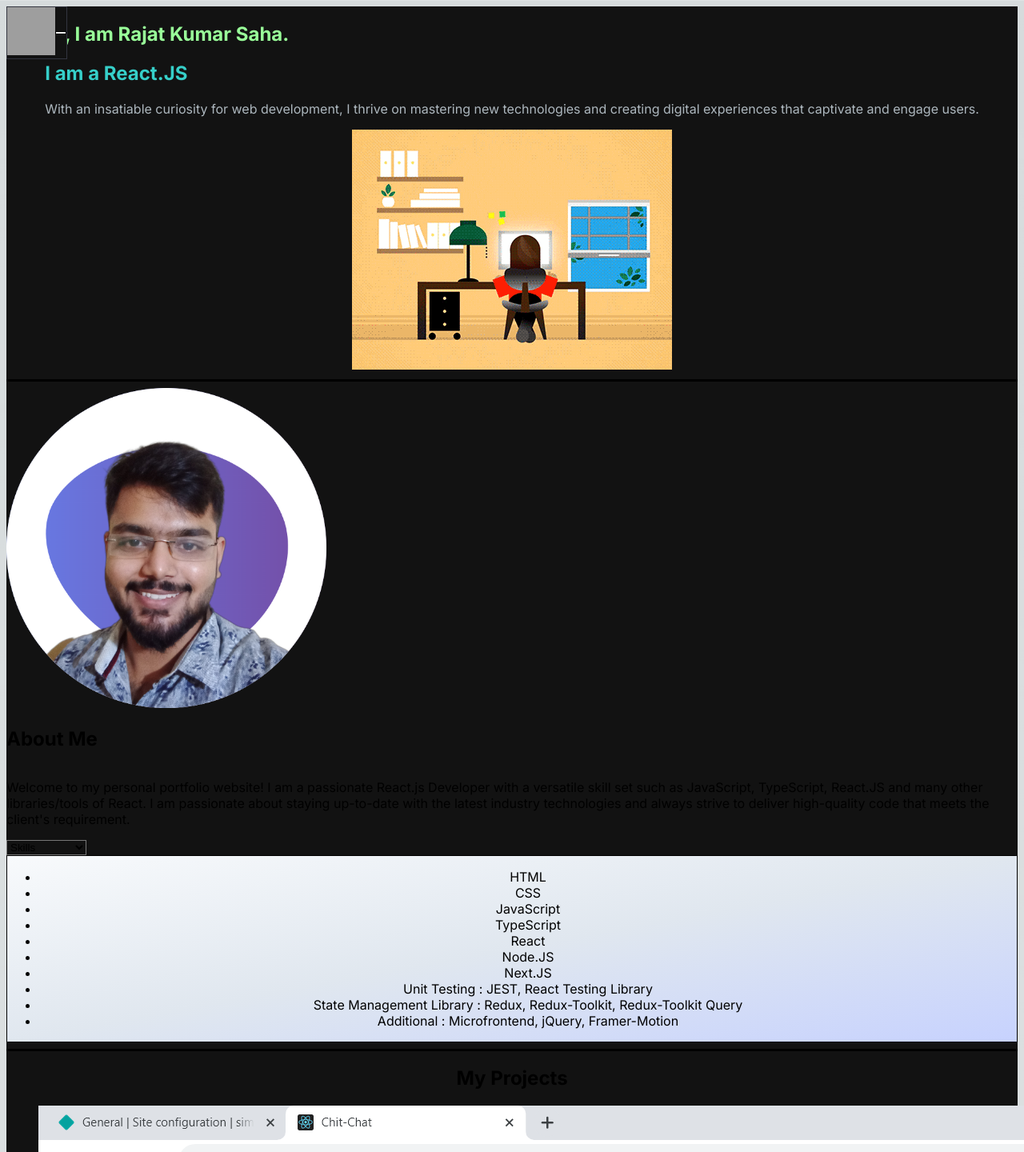
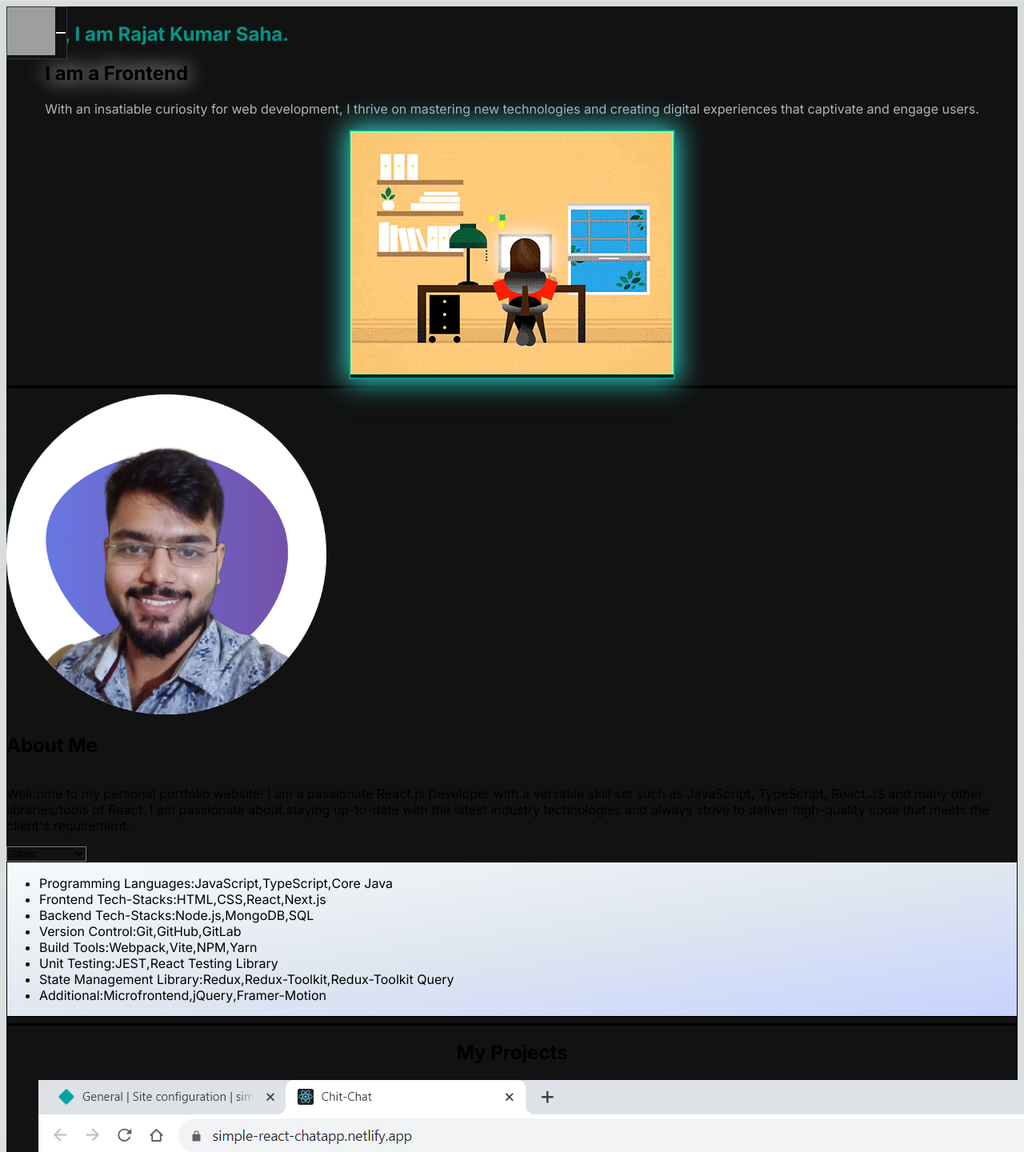
Before and after one commit to Rajat-KS-08/my-portfolio, a Next.js app: page / in a window 1280 px wide. Shown: the top 1440 px of the page at 80% size. Built offline with nearby package versions, Linux system fonts and the light colour scheme; grey boxes are pictures that could not be loaded.

Commit message:
UI modifications

```diff
--- a/src/app/components/AboutSection.js
+++ b/src/app/components/AboutSection.js
@@ -1,9 +1,9 @@
 "use client";
-import React, { useTransition, useState, startTransition } from 'react';
-import Image from 'next/image';
-import Link from 'next/link';
-import TabButton from './TabButton';
-import Card from './Card';
+import React, { useTransition, useState, startTransition } from "react";
+import Image from "next/image";
+import Link from "next/link";
+import TabButton from "./TabButton";
+import Card from "./Card";
 import profileImg from "../../assets/images/profilePic.png";
 import skillsGIF from "../../assets/about_me_GIFs/skills.gif";
 import educationGIF from "../../assets/about_me_GIFs/education.gif";
@@ -11,96 +11,175 @@ import experienceGIF from "../../assets/about_me_GIFs/experience.gif";
 import certificationsGIF from "../../assets/about_me_GIFs/certificate.gif";
 import resumeGIF from "../../assets/about_me_GIFs/resume.gif";
 
-const aboutMe = "Welcome to my personal portfolio website! I am a passionate React.js Developer with a versatile skill set such as JavaScript, TypeScript, React.JS and many other libraries/tools of React. I am passionate about staying up-to-date with the latest industry technologies and always strive to deliver high-quality code that meets the client's requirement.";
-const reduxCourseUrl = "https://www.udemy.com/certificate/UC-5af098ca-5a8a-450f-856b-b9888da801c9/";
-const reactArchUrl = "https://www.linkedin.com/learning/certificates/ccceeda53d94e8e9f4395856154bf5511fab732965f594a8d13c434075a0d94e";
+const aboutMe =
+  "Welcome to my personal portfolio website! I am a passionate React.js Developer with a versatile skill set such as JavaScript, TypeScript, React.JS and many other libraries/tools of React. I am passionate about staying up-to-date with the latest industry technologies and always strive to deliver high-quality code that meets the client's requirement.";
+const reduxCourseUrl =
+  "https://www.udemy.com/certificate/UC-5af098ca-5a8a-450f-856b-b9888da801c9/";
+const reactArchUrl =
+  "https://www.linkedin.com/learning/certificates/ccceeda53d94e8e9f4395856154bf5511fab732965f594a8d13c434075a0d94e";
 const TAB_DATA = [
   {
-    title : "Skills",
-    id : "skills",
-    content : (
-      <Card cardGIF={skillsGIF} content={
-        <ul className='list-disc pl-2'>
-          <li>HTML</li>
-          <li>CSS</li>
-          <li>JavaScript</li>
-          <li>TypeScript</li>
-          <li>React</li>
-          <li>Node.JS</li>
-          <li>Next.JS</li>
-          <li>Unit Testing : JEST, React Testing Library</li>
-          <li>State Management Library : Redux, Redux-Toolkit, Redux-Toolkit Query</li>
-          <li>Additional : Microfrontend, jQuery, Framer-Motion</li>
+    title: "Skills",
+    id: "skills",
+    content: (
+      <Card
+        cardGIF={skillsGIF}
+        content={
+          <ul className="list-disc pl-2 text-left break-words whitespace-normal max-w-full">
+            <li>
+              <span className="font-bold text-indigo-700">Programming Languages</span>
+              <span className="mx-1 text-gray-500 font-semibold">:</span>
+              <span className="text-indigo-900 font-medium bg-indigo-100 px-2 py-0.5 rounded-lg ml-1 inline-block whitespace-nowrap">JavaScript</span>,
+              <span className="text-indigo-900 font-medium bg-indigo-100 px-2 py-0.5 rounded-lg ml-1 inline-block whitespace-nowrap">TypeScript</span>,
+              <span className="text-indigo-900 font-medium bg-indigo-100 px-2 py-0.5 rounded-lg ml-1 inline-block whitespace-nowrap">Core Java</span>
+            </li>
+            <li>
+              <span className="font-bold text-indigo-700">Frontend Tech-Stacks</span>
+              <span className="mx-1 text-gray-500 font-semibold">:</span>
+              <span className="text-indigo-900 font-medium bg-indigo-100 px-2 py-0.5 rounded-lg ml-1 inline-block whitespace-nowrap">HTML</span>,
+              <span className="text-indigo-900 font-medium bg-indigo-100 px-2 py-0.5 rounded-lg ml-1 inline-block whitespace-nowrap">CSS</span>,
+              <span className="text-indigo-900 font-medium bg-indigo-100 px-2 py-0.5 rounded-lg ml-1 inline-block whitespace-nowrap">React</span>,
+              <span className="text-indigo-900 font-medium bg-indigo-100 px-2 py-0.5 rounded-lg ml-1 inline-block whitespace-nowrap">Next.js</span>
+            </li>
+            <li>
+              <span className="font-bold text-indigo-700">Backend Tech-Stacks</span>
+              <span className="mx-1 text-gray-500 font-semibold">:</span>
+              <span className="text-indigo-900 font-medium bg-indigo-100 px-2 py-0.5 rounded-lg ml-1 inline-block whitespace-nowrap">Node.js</span>,
+              <span className="text-indigo-900 font-medium bg-indigo-100 px-2 py-0.5 rounded-lg ml-1 inline-block whitespace-nowrap">MongoDB</span>,
+              <span className="text-indigo-900 font-medium bg-indigo-100 px-2 py-0.5 rounded-lg ml-1 inline-block whitespace-nowrap">SQL</span>
+            </li>
+            <li>
+              <span className="font-bold text-indigo-700">Version Control</span>
+              <span className="mx-1 text-gray-500 font-semibold">:</span>
+              <span className="text-indigo-900 font-medium bg-indigo-100 px-2 py-0.5 rounded-lg ml-1 inline-block whitespace-nowrap">Git</span>,
+              <span className="text-indigo-900 font-medium bg-indigo-100 px-2 py-0.5 rounded-lg ml-1 inline-block whitespace-nowrap">GitHub</span>,
+              <span className="text-indigo-900 font-medium bg-indigo-100 px-2 py-0.5 rounded-lg ml-1 inline-block whitespace-nowrap">GitLab</span>
+            </li>
+            <li>
+              <span className="font-bold text-indigo-700">Build Tools</span>
+              <span className="mx-1 text-gray-500 font-semibold">:</span>
+              <span className="text-indigo-900 font-medium bg-indigo-100 px-2 py-0.5 rounded-lg ml-1 inline-block whitespace-nowrap">Webpack</span>,
+              <span className="text-indigo-900 font-medium bg-indigo-100 px-2 py-0.5 rounded-lg ml-1 inline-block whitespace-nowrap">Vite</span>,
+              <span className="text-indigo-900 font-medium bg-indigo-100 px-2 py-0.5 rounded-lg ml-1 inline-block whitespace-nowrap">NPM</span>,
+              <span className="text-indigo-900 font-medium bg-indigo-100 px-2 py-0.5 rounded-lg ml-1 inline-block whitespace-nowrap">Yarn</span>
+            </li>
+            <li>
+              <span className="font-bold text-indigo-700">Unit Testing</span>
+              <span className="mx-1 text-gray-500 font-semibold">:</span>
+              <span className="text-indigo-900 font-medium bg-indigo-100 px-2 py-0.5 rounded-lg ml-1 inline-block whitespace-nowrap">JEST</span>,
+              <span className="text-indigo-900 font-medium bg-indigo-100 px-2 py-0.5 rounded-lg ml-1 inline-block whitespace-nowrap">React Testing Library</span>
+            </li>
+            <li>
+              <span className="font-bold text-indigo-700">State Management Library</span>
+              <span className="mx-1 text-gray-500 font-semibold">:</span>
+              <span className="text-indigo-900 font-medium bg-indigo-100 px-2 py-0.5 rounded-lg ml-1 inline-block whitespace-nowrap">Redux</span>,
+              <span className="text-indigo-900 font-medium bg-indigo-100 px-2 py-0.5 rounded-lg ml-1 inline-block whitespace-nowrap">Redux-Toolkit</span>,
+              <span className="text-indigo-900 font-medium bg-indigo-100 px-2 py-0.5 rounded-lg ml-1 inline-block whitespace-nowrap">Redux-Toolkit Query</span>
+            </li>
+            <li>
+              <span className="font-bold text-indigo-700">Additional</span>
+              <span className="mx-1 text-gray-500 font-semibold">:</span>
+              <span className="text-indigo-900 font-medium bg-indigo-100 px-2 py-0.5 rounded-lg ml-1 inline-block whitespace-nowrap">Microfrontend</span>,
+              <span className="text-indigo-900 font-medium bg-indigo-100 px-2 py-0.5 rounded-lg ml-1 inline-block whitespace-nowrap">jQuery</span>,
+              <span className="text-indigo-900 font-medium bg-indigo-100 px-2 py-0.5 rounded-lg ml-1 inline-block whitespace-nowrap">Framer-Motion</span>
+            </li>
           </ul>
-      } />
-    )
+        }
+      />
+    ),
   },
   {
-    title : "Education",
-    id : "education",
-    content : (
-      <Card cardGIF={educationGIF} content={
-        <ul className='list-disc pl-2'>
-          <li>Passed Bachelor of Computer Applications from Lalit Chandra Bharali College under Gauhati University on 2021.</li>
+    title: "Education",
+    id: "education",
+    content: (
+      <Card
+        cardGIF={educationGIF}
+        content={
+          <ul className="list-disc pl-2">
+            <li>
+              Passed <span>Bachelor of Computer Applications (B.C.A)</span> from Lalit Chandra
+              Bharali College under Gauhati University on <span>2021</span>.
+            </li>
           </ul>
-      } />
-    )
+        }
+      />
+    ),
   },
   {
-    title : "Experience",
-    id : "experience",
-    content : (
-      <Card cardGIF={experienceGIF} content={
-        <ul className='list-disc pl-2'>
-          <li>Software Engineer at Avirasoft Digital Technologies <span className='text-green'>(21st Mar, 2024 - present)</span></li>
-          <li>Frontend Developer at Wipro Technologies <span className='text-green'>(16th Aug, 2021 - 4th Mar, 2024)</span></li>
+    title: "Experience",
+    id: "experience",
+    content: (
+      <Card
+        cardGIF={experienceGIF}
+        content={
+          <ul className="list-disc pl-2">
+            <li>
+              <span>Software Engineer</span> at Avirasoft Digital Technologies{" "}
+              <span className="text-green">(21st Mar, 2024 - present)</span>
+            </li>
+            <li>
+              <span>Frontend Developer</span> at Wipro Technologies{" "}
+              <span className="text-green">
+                (16th Aug, 2021 - 4th Mar, 2024)
+              </span>
+            </li>
           </ul>
-      } />
-    )
+        }
+      />
+    ),
   },
   {
-    title : "Certifications",
-    id : "certifications",
-    content : (
-      <Card cardGIF={certificationsGIF} content={
-        <ul className='list-disc pl-2'>
-          <li>Advanced Redux and Redux Toolkit Course from Udemy.
+    title: "Certifications",
+    id: "certifications",
+    content: (
+      <Card
+        cardGIF={certificationsGIF}
+        content={
+          <ul className="list-disc pl-2">
+            <li>
+              Advanced Redux and Redux Toolkit Course from Udemy.
               <Link href={reduxCourseUrl}>
-              <button
-                className="inline-block mt-2 bg-gradient-to-r from-[#23272f] to-[#121212] text-white rounded-full px-4 py-1.5 text-sm font-medium shadow hover:from-[#23272f] hover:to-[#121212] hover:scale-105 transition-all duration-200 border border-[#23272f] focus:outline-none focus:ring-2 focus:ring-blue-400 focus:ring-offset-2"
-              >
+                <button className="inline-block mt-2 bg-gradient-to-r from-[#23272f] to-[#121212] text-white rounded-full px-4 py-1.5 text-sm font-medium shadow hover:from-[#23272f] hover:to-[#121212] hover:scale-105 transition-all duration-200 border border-[#23272f] focus:outline-none focus:ring-2 focus:ring-blue-400 focus:ring-offset-2">
                   Check Certificate
                 </button>
               </Link>
             </li>
-          <li>React : Software Architecture Course from LinkedIn.
+            <li>
+              React : Software Architecture Course from LinkedIn.
               <Link href={reactArchUrl}>
-              <button
-                className="inline-block mt-2 bg-gradient-to-r from-[#23272f] to-[#121212] text-white rounded-full px-4 py-1.5 text-sm font-medium shadow hover:from-[#23272f] hover:to-[#121212] hover:scale-105 transition-all duration-200 border border-[#23272f] focus:outline-none focus:ring-2 focus:ring-blue-400 focus:ring-offset-2"
-              >
+                <button className="inline-block mt-2 bg-gradient-to-r from-[#23272f] to-[#121212] text-white rounded-full px-4 py-1.5 text-sm font-medium shadow hover:from-[#23272f] hover:to-[#121212] hover:scale-105 transition-all duration-200 border border-[#23272f] focus:outline-none focus:ring-2 focus:ring-blue-400 focus:ring-offset-2">
                   Check Certificate
                 </button>
               </Link>
             </li>
           </ul>
-      } />
-    )
+        }
+      />
+    ),
   },
   {
-    title : "Resume",
-    id : "resume",
-    content : (
-      <Card cardGIF={resumeGIF} content={
-        <ul className='list-disc pl-2'>
-          <p>My Resume</p>
+    title: "Resume",
+    id: "resume",
+    content: (
+      <Card
+        cardGIF={resumeGIF}
+        content={
+          <ul className="list-disc pl-2">
+            <a
+              href="/documents/Rajat_Kumar_Saha_Resume.pdf"
+              download="Rajat_Kumar_Saha_Resume.pdf"
+              className="inline-block mt-2 bg-gradient-to-r from-[#23272f] to-[#121212] text-white rounded-full px-4 py-1.5 text-sm font-medium shadow hover:from-[#23272f] hover:to-[#121212] hover:scale-105 transition-all duration-200 border border-[#23272f] focus:outline-none focus:ring-2 focus:ring-blue-400 focus:ring-offset-2"
+            >
+              Download Resume
+            </a>
           </ul>
-      } />
-    )
         }
-]
+      />
+    ),
+  },
+];
 
 const AboutSection = () => {
-
   const [tab, setTab] = useState("skills");
   const [isPending, startTransition] = useTransition();
 
@@ -108,33 +187,51 @@ const AboutSection = () => {
     startTransition(() => {
       setTab(id);
     });
-  }
+  };
 
   return (
     <section className="text-white" id="about">
       <div className="md:grid md:grid-cols-2 gap-8 items-center py-8 px-4 xl:gap-16 sm:py-16 xl:px-16">
-        <Image src={profileImg} alt='My Profile Pic' height={400} width={400} />
+        <Image src={profileImg} alt="My Profile Pic" height={400} width={400} />
         <div className="mt-4 md:mt-0 text-left flex flex-col h-full">
-          <h1 className="text-4xl font-bold text-white mb-4">
-            About Me
-          </h1>
+          <h1 className="text-4xl font-bold text-white mb-4">About Me</h1>
           <p className="text-base lg:text-lg">{aboutMe}</p>
           {/* Desktop Tab Buttons */}
           <div className="hidden md:flex flex-row justify-start mt-8">
-            <TabButton selectTab={() => handleTabChange("skills")} active={tab === 'skills'}>
-              {" "}Skills{" "}
+            <TabButton
+              selectTab={() => handleTabChange("skills")}
+              active={tab === "skills"}
+            >
+              {" "}
+              Skills{" "}
             </TabButton>
-            <TabButton active={tab === 'education'} selectTab={() => handleTabChange("education")}>
-              {" "}Education{" "}
+            <TabButton
+              active={tab === "education"}
+              selectTab={() => handleTabChange("education")}
+            >
+              {" "}
+              Education{" "}
             </TabButton>
-            <TabButton active={tab === 'experience'} selectTab={() => handleTabChange("experience")}>
-              {" "}Experience{" "}
+            <TabButton
+              active={tab === "experience"}
+              selectTab={() => handleTabChange("experience")}
+            >
+              {" "}
+              Experience{" "}
             </TabButton>
-            <TabButton active={tab === 'certifications'} selectTab={() => handleTabChange("certifications")}>
-              {" "}Certifications{" "}
+            <TabButton
+              active={tab === "certifications"}
+              selectTab={() => handleTabChange("certifications")}
+            >
+              {" "}
+              Certifications{" "}
             </TabButton>
-            <TabButton active={tab === 'resume'} selectTab={() => handleTabChange("resume")}>
-              {" "}Resume{" "}
+            <TabButton
+              active={tab === "resume"}
+              selectTab={() => handleTabChange("resume")}
+            >
+              {" "}
+              Resume{" "}
             </TabButton>
           </div>
           {/* Mobile Dropdown */}
@@ -142,7 +239,7 @@ const AboutSection = () => {
             <select
               className="bg-[#121212] text-white rounded px-4 py-2 border border-gray-700 focus:outline-none focus:ring-2 focus:ring-blue-500"
               value={tab}
-              onChange={e => handleTabChange(e.target.value)}
+              onChange={(e) => handleTabChange(e.target.value)}
             >
               <option value="skills">Skills</option>
               <option value="education">Education</option>
@@ -157,7 +254,7 @@ const AboutSection = () => {
         </div>
       </div>
     </section>
-  )
-}
+  );
+};
 
 export default AboutSection;
--- a/src/app/components/HeroSection.js
+++ b/src/app/components/HeroSection.js
@@ -14,20 +14,19 @@ const HeroSection = () => {
     <section className="my-6">
       <div className="grid grid-cols-1 sm:grid-cols-12">
         <div className="col-span-7 place-self-center">
-          <motion.h1 initial={{x:-1000}} animate={{x:0}} className="text-[#99FF99] mb-4 font-bold text-3xl lg:text-6xl">
+          <motion.h1 initial={{x:-1000}} animate={{x:0}} className="text-[#009688] mb-4 font-bold text-3xl lg:text-6xl">
             Hi, I am Rajat Kumar Saha.
           </motion.h1>
-          <h1 className="text-[#36cfc9] mb-4 font-extrabold text-2xl lg:text-6xl">
-
+          <h1 className="text-white mb-4 font-extrabold text-2xl lg:text-6xl drop-shadow-[0_0_12px_white]">
             <TypeAnimation
               sequence={[
                 "I am",
                 500,
                 "I am a",
                 500,
-                "I am a React.JS",
+                "I am a Frontend",
                 500,
-                "I am a React.JS Developer.",
+                "I am a Frontend Developer.",
                 500,
                 "",
                 500
@@ -39,8 +38,13 @@ const HeroSection = () => {
           </h1>
           <p className="text-[#ADB7BE] text-base sm:text-lg mb-6 lg:text-xl">With an insatiable curiosity for web development, I thrive on mastering new technologies and creating digital experiences that captivate and engage users.</p>
         </div>
-        <div className="col-span-5 place-self-center mt-6 lg:mt-0">
-            <Image src={devl} alt="Dev Image"  sizes="(max-width : 500px) 100vw, (max-width : 1200px) 30vw, 30vw" />
+        <div className="col-span-5 place-self-center mt-6 lg:mt-0 rounded-3xl shadow-2xl border-2 border-[#009688] bg-[#181f1b] relative overflow-hidden" style={{boxShadow: '0 0 32px 4px #36cfc9, 0 8px 32px 0 #0008'}}>
+          <Image
+            src={devl}
+            alt="Dev Image"
+            sizes="(max-width : 500px) 100vw, (max-width : 1200px) 30vw, 30vw"
+            className="rounded-3xl border-2 border-[#99FF99] shadow-lg"
+          />
         </div>
       </div>
     </section>
--- a/src/app/components/MenuOverlay.js
+++ b/src/app/components/MenuOverlay.js
@@ -1,12 +1,12 @@
 import React from 'react';
 import NavLink from './NavLink';
 
-const MenuOverlay = ({links}) => {
+const MenuOverlay = ({links, onSelect}) => {
   return (
     <ul className="flex flex-col py-4 items-center">
         {
             links.map((link, index) => (
-                <li key={index}>
+                <li key={index} onClick={onSelect}>
                     <NavLink href={link.path} title={link.title} />
                 </li>
             ))
--- a/src/app/components/Navbar.js
+++ b/src/app/components/Navbar.js
@@ -65,7 +65,9 @@ const Navbar = () => {
             </ul>
         </div>
       </div>
-      {navbarOpen ? ( <MenuOverlay links={navLinks} /> ) : (null)}
+      {navbarOpen ? (
+        <MenuOverlay links={navLinks} onSelect={() => setNavbarOpen(false)} />
+      ) : (null)}
     </nav>
   )
 }
--- a/src/app/globals.css
+++ b/src/app/globals.css
@@ -1,3 +1,5 @@
+@import url('https://fonts.googleapis.com/css2?family=Playfair+Display:wght@400;700&display=swap');
+
 @tailwind base;
 @tailwind components;
 @tailwind utilities;
@@ -6,6 +8,7 @@
   --foreground-rgb: 0, 0, 0;
   --background-start-rgb: 214, 219, 220;
   --background-end-rgb: 255, 255, 255;
+  --font-playfair: 'Playfair Display', serif;
 }
 
 @media (prefers-color-scheme: dark) {
@@ -24,4 +27,5 @@ body {
       rgb(var(--background-end-rgb))
     )
     rgb(var(--background-start-rgb));
+  font-family: var(--font-playfair), ui-sans-serif, system-ui, -apple-system, BlinkMacSystemFont, "Segoe UI", Roboto, "Helvetica Neue", Arial, "Noto Sans", sans-serif;
 }
```
Also changed, not shown: 1 other file (tests, documents, lock files or other folders). Lines whose indentation alone changed are shown as unchanged.
